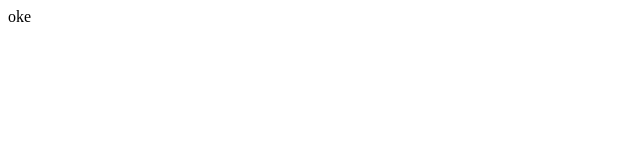
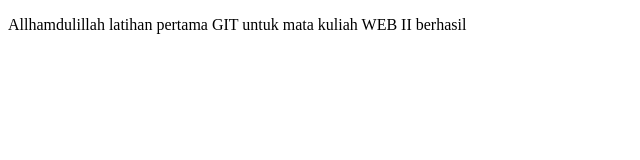
Before and after one commit to syamilardnsyh/WP2_syamil, a plain HTML site: page index.html in a window 1280 px wide. Shown: the whole page, without its empty margins (0-640 px from the left). Drawn offline with Linux system fonts and the light colour scheme.

Commit message:
penambahan isi index.html

```diff
--- a/index.html
+++ b/index.html
@@ -6,6 +6,6 @@
     <title>Latihan Git</title>
 </head>
 <body>
-    oke
+    <p>Allhamdulillah latihan pertama GIT untuk mata kuliah WEB II berhasil</p>
 </body>
 </html>
```
